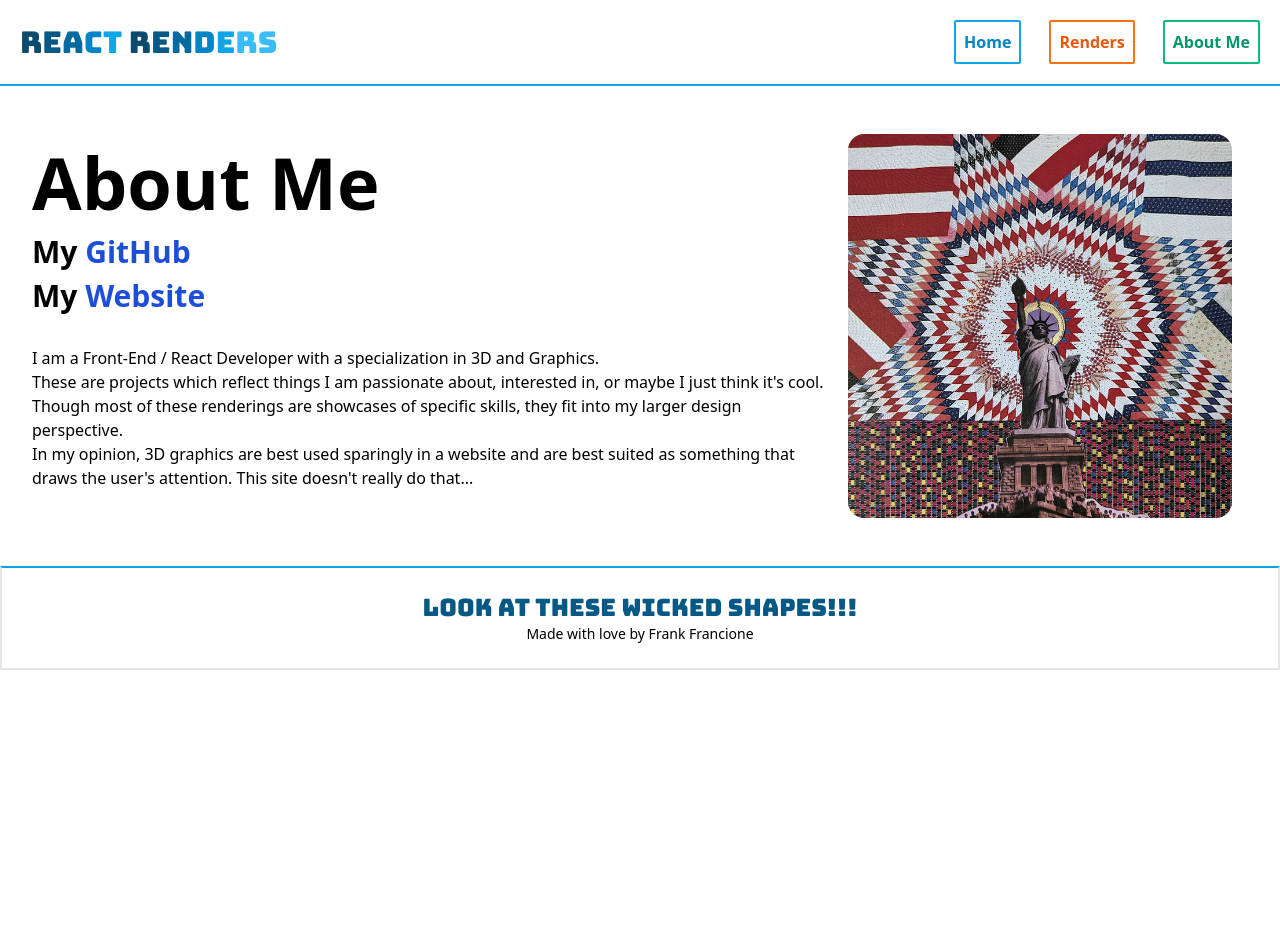
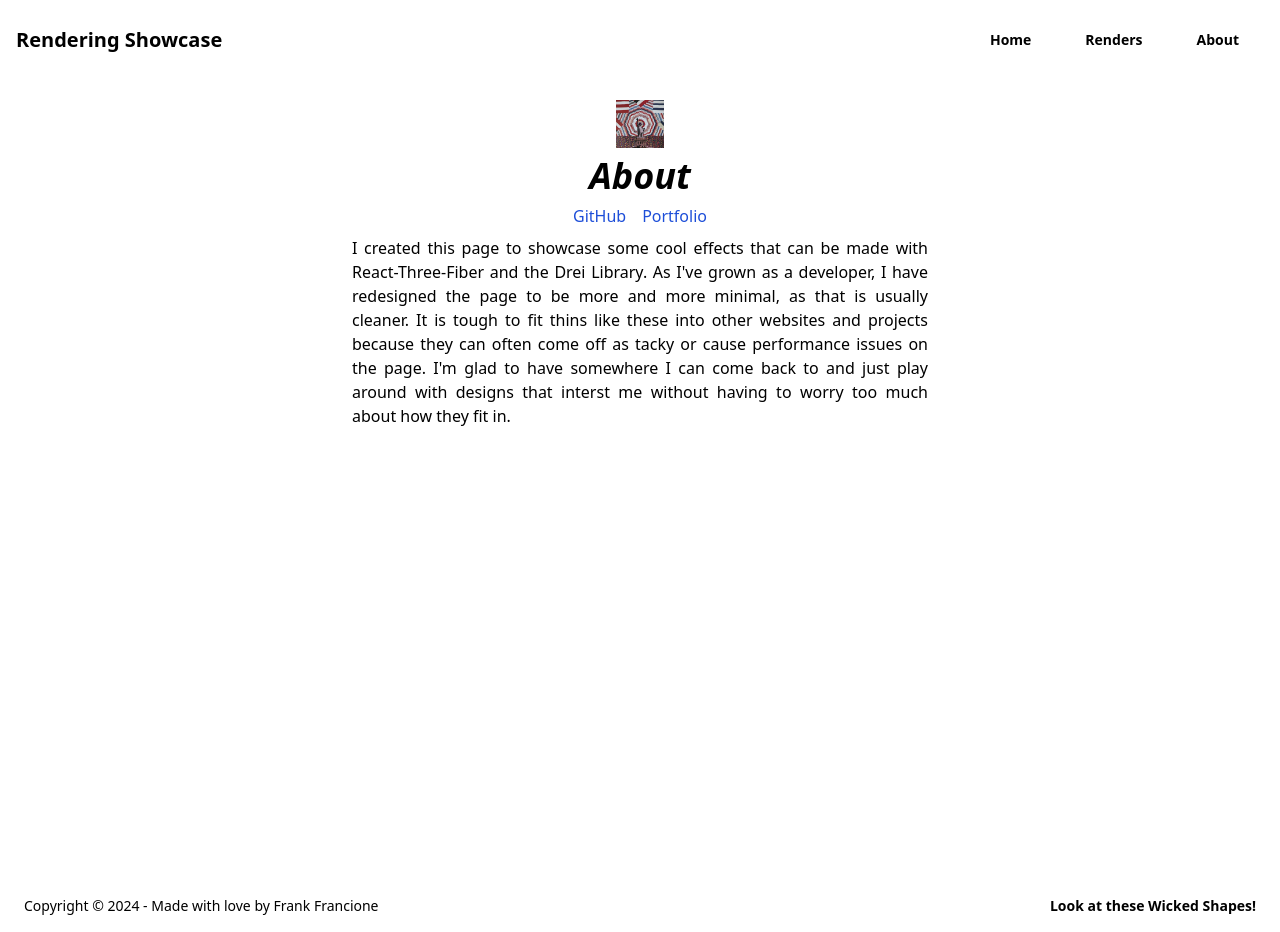
Before and after one commit to Bonyony/my-react-renders, a React (Vite) app: page /aboutme in a window 1280 px wide. Before the commit the page ends 800 px from the top, so only its background shows below. Built offline with nearby package versions, Linux system fonts and the light colour scheme; the HTML template or start-up script is replaced by a standard one.

Commit message:
made the UI very minimal for now

```diff
--- a/package.json
+++ b/package.json
@@ -23,6 +23,7 @@
     "@types/react-dom": "^18.3.0",
     "@vitejs/plugin-react": "^4.3.1",
     "autoprefixer": "^10.4.19",
+    "daisyui": "^4.12.23",
     "eslint": "^8.57.0",
     "eslint-plugin-react": "^7.34.2",
     "eslint-plugin-react-hooks": "^4.6.2",
--- a/src/components/footer/Footer.jsx
+++ b/src/components/footer/Footer.jsx
@@ -2,13 +2,11 @@ import React from "react";
 
 const Footer = () => {
   return (
-    <div className="text-black  p-6 h-full w-full align-middle flex flex-col justify-center bg-inherit border-2 border-t-sky-500 ">
-      <h3 className="bungee text-sky-800 text-lg sm:text-2xl font-bold flex justify-center">
-        Look at these wicked shapes!!!
-      </h3>
-      <div className="flex justify-center text-sm">
+    <>
+      <footer className="footer footer-center p-4 ">
+        <aside className="flex flex-row justify-between px-2 w-full">
           <p>
-          Made with love by{" "}
+            Copyright © {new Date().getFullYear()} - Made with love by{" "}
             <a
               href="https://frankfrancione.com/"
               target="_blank"
@@ -17,8 +15,10 @@ const Footer = () => {
               Frank Francione
             </a>
           </p>
-      </div>
-    </div>
+          <p className="font-bold">Look at these Wicked Shapes!</p>
+        </aside>
+      </footer>
+    </>
   );
 };
 
--- a/src/components/navbar/Navbar.jsx
+++ b/src/components/navbar/Navbar.jsx
@@ -2,65 +2,88 @@ import React from "react";
 import { Link } from "react-router-dom";
 import { motion } from "framer-motion";
 
+const SmallMenu = () => {
+  return (
+    <ul
+      tabIndex={0}
+      className="menu menu-sm dropdown-content bg-base-100 rounded-box z-[1]  w-auto p-2 shadow"
+    >
+      <li>
+        <Link to="/">Home</Link>
+      </li>
+      <li>
+        <Link to="/renders">Renders</Link>
+      </li>
+      <li>
+        <Link to="/aboutme">About</Link>
+      </li>
+    </ul>
+  );
+};
+
 const Menu = () => {
   return (
-    <>
-      <ul className="flex items-center gap-7 mt-2 sm:mt-auto">
-        <Link
-          to="/"
-          className="group p-2 bg-inherit border-2 border-sky-500 hover:bg-sky-500 text-sky-600 transition-all duration-0 rounded-sm"
-        >
-          <li className="group-hover:text-white relative w-fit block after:block after:content-[''] after:absolute after:h-[3px] after:bg-white after:w-full after:scale-x-0 after:group-hover:scale-x-100 after:transition after:duration-300 after:origin-left">
+    <ul tabIndex={0} className="flex flex-row gap-5 z-[1] w-auto p-2">
+      <li>
+        <Link className="btn btn-ghost" to="/">
           Home
+        </Link>
       </li>
+      <li>
+        <Link className="btn btn-ghost" to="/renders">
+          Renders
         </Link>
-        <Link
-          to="/renders"
-          className="group p-2 bg-inherit border-2 border-orange-500 hover:bg-orange-500 text-orange-600 transition-all duration-0 rounded-sm"
-        >
-          <li className="group-hover:text-white relative w-fit block after:block after:content-[''] after:absolute after:h-[3px] after:bg-white after:w-full after:scale-x-0 after:group-hover:scale-x-100 after:transition after:duration-300 after:origin-left">
-            Renders
       </li>
+      <li>
+        <Link className="btn btn-ghost" to="/aboutme">
+          About
         </Link>
-        <Link
-          to="/aboutme"
-          className="group p-2 bg-inherit border-2 border-emerald-500 hover:bg-emerald-500 text-emerald-600 transition-all duration-0 rounded-sm"
-        >
-          <li className="group-hover:text-white relative w-fit block after:block after:content-[''] after:absolute after:h-[3px] after:bg-white after:w-full after:scale-x-0 after:group-hover:scale-x-100 after:transition after:duration-300 after:origin-left">
-            About Me
       </li>
-        </Link>
     </ul>
-    </>
   );
 };
 
 const Navbar = () => {
   return (
-    <div className="render__navbar text-black font-extrabold w-full border-b-2 border-sky-500">
-      <div className="render__links-container flex sm:flex-row flex-col  justify-between items-center p-5 mx-auto">
-        <div className="render__logo text-3xl ml2 ">
-          <h1 className="bungee uppercase">
-            <div>
-              <motion.span className="text-sky-900">R</motion.span>
-              <motion.span className="text-sky-800">e</motion.span>
-              <motion.span className="text-sky-700">a</motion.span>
-              <motion.span className="text-sky-600">c</motion.span>
-              <motion.span className="text-sky-500">t </motion.span>
-              <motion.span className="text-sky-900">R</motion.span>
-              <motion.span className="text-sky-800">e</motion.span>
-              <motion.span className="text-sky-700">n</motion.span>
-              <motion.span className="text-sky-600">d</motion.span>
-              <motion.span className="text-sky-500">e</motion.span>
-              <motion.span className="text-sky-400">r</motion.span>
-              <motion.span className="text-sky-400">s</motion.span>
+    <div className="navbar px-4">
+      <div className="flex-1">
+        <h1 className=" text-xl font-black">Rendering Showcase</h1>
       </div>
-          </h1>
+      <div className="flex-none">
+        <nav className="dropdown dropdown-hover dropdown-end md:hidden">
+          <div tabIndex={0} role="button" className="btn btn-ghost btn-square">
+            <svg
+              xmlns="http://www.w3.org/2000/svg"
+              className="h-10 w-10"
+              fill="none"
+              viewBox="0 0 24 24"
+              stroke="currentColor"
+            >
+              <path
+                strokeLinecap="round"
+                strokeLinejoin="round"
+                strokeWidth="2"
+                d="M4 6h16M4 12h16M4 18h7"
+              />
+            </svg>
           </div>
+          <SmallMenu />
+        </nav>
+        <nav className="hidden md:block">
           <Menu />
+        </nav>
       </div>
     </div>
   );
 };
 
 export default Navbar;
+
+<div className="render__navbar text-black font-extrabold w-full border-b-2 border-sky-500">
+  <div className="render__links-container flex sm:flex-row flex-col  justify-between items-center p-5 mx-auto">
+    <div className="render__logo text-3xl ml2 ">
+      <h1 className="bungee uppercase"></h1>
+    </div>
+    <Menu />
+  </div>
+</div>;
--- a/src/pages/AboutMe.jsx
+++ b/src/pages/AboutMe.jsx
@@ -3,15 +3,11 @@ import { Loading } from "../components";
 
 const AboutMe = () => {
   return (
-    <>
-      <div className="m-4 p-4 flex flex-col md:flex-row">
-        <div className="flex flex-col justify-center ">
-          <h1 className="flex font-bold text-left text-5xl md:text-7xl">
-            About Me
-          </h1>
+    <section className="h-screen flex flex-col items-center  p-5">
+      <img className="w-12" src="/img/lookingGlass.jpeg" alt="My Art" />
 
-          <p className="flex flex-row mt-4 font-bold text-xl md:text-3xl">
-            My&nbsp;
+      <h2 className="text-4xl font-black italic my-2">About</h2>
+      <div className="flex flex-row gap-4">
         <a
           className="text-blue-700 hover:text-blue-900 relative w-fit block after:block after:content-[''] after:absolute after:h-[3px] after:bg-blue-700 after:w-full after:scale-x-0 after:hover:scale-x-100 after:transition after:duration-300 after:origin-left"
           href="https://github.com/Bonyony"
@@ -19,38 +15,26 @@ const AboutMe = () => {
         >
           GitHub
         </a>
-          </p>
-          <p className="flex flex-row mt-2 mb-4 font-bold text-xl md:text-3xl">
-            My&nbsp;
+
         <a
           className="text-blue-700 hover:text-blue-900 relative w-fit block after:block after:content-[''] after:absolute after:h-[3px] after:bg-blue-700 after:w-full after:scale-x-0 after:hover:scale-x-100 after:transition after:duration-300 after:origin-left"
           href="https://frankfrancione.com/"
           target="_blank"
         >
-              Website
+          Portfolio
         </a>
+      </div>
+      <p className="my-2 text-justify text-wrap container max-w-[600px] px-3">
+        I created this page to showcase some cool effects that can be made with
+        React-Three-Fiber and the Drei Library. As I've grown as a developer, I
+        have redesigned the page to be more and more minimal, as that is usually
+        cleaner. It is tough to fit thins like these into other websites and
+        projects because they can often come off as tacky or cause performance
+        issues on the page. I'm glad to have somewhere I can come back to and
+        just play around with designs that interst me without having to worry
+        too much about how they fit in.
       </p>
-          <p className="flex my-4 text-sm md:text-base ">
-            I am a Front-End / React Developer with a specialization in 3D and
-            Graphics. <br />
-            These are projects which reflect things I am passionate about,
-            interested in, or maybe I just think it's cool. <br />
-            Though most of these renderings are showcases of specific skills,
-            they fit into my larger design perspective. <br />
-            In my opinion, 3D graphics are best used sparingly in a website and
-            are best suited as something that draws the user's attention. This
-            site doesn't really do that...
-          </p>
-        </div>
-        <img
-          className="w-auto max-w-96 h-auto max-h-96 m-4 rounded-2xl flex align-middle justify-center"
-          src="/img/lookingGlass.jpeg"
-          alt="My Art"
-        />
-      </div>
-      {/* This loading component is here for testing purposes */}
-      {/* <Loading /> */}
-    </>
+    </section>
   );
 };
 
--- a/src/pages/RenderSelect.jsx
+++ b/src/pages/RenderSelect.jsx
@@ -8,14 +8,11 @@ const RenderSelect = () => {
     <>
       <div className="my-4 p-4 lg:absolute z-10 w-full">
         <motion.h1
-          initial={{ x: "-200%" }}
-          animate={{ x: "0%" }}
-          transition={{ type: "spring", stiffness: 70 }}
           drag
           dragConstraints={{ left: 10, right: 10, top: 10, bottom: 10 }}
           dragElastic={0.4}
           dragTransition={{ bounceStiffness: 400, bounceDamping: 9 }}
-          className="bungee text-6xl text-sky-800 font-bold text-center"
+          className="italic text-5xl font-bold text-center cursor-grab"
         >
           Select a Render to View
         </motion.h1>
--- a/tailwind.config.js
+++ b/tailwind.config.js
@@ -4,5 +4,15 @@ export default {
   theme: {
     extend: {},
   },
-  plugins: [],
+  plugins: [require("daisyui")],
+  daisyui: {
+    themes: ["lofi"], // false: only light + dark | true: all themes | array: specific themes like this ["light", "dark", "cupcake"]
+    // darkTheme: "dark", // name of one of the included themes for dark mode
+    base: false, // applies background color and foreground color for root element by default
+    styled: true, // include daisyUI colors and design decisions for all components
+    utils: true, // adds responsive and modifier utility classes
+    prefix: "", // prefix for daisyUI classnames (components, modifiers and responsive class names. Not colors)
+    logs: false, // Shows info about daisyUI version and used config in the console when building your CSS
+    themeRoot: ":root", // The element that receives theme color CSS variables
+  },
 };
```
Also changed, not shown: src/pages/Home.jsx (+11 -7 lines), 1 other file (tests, documents, lock files or other folders). Lines whose indentation alone changed are shown as unchanged.
